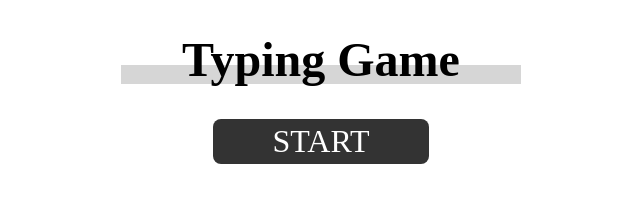
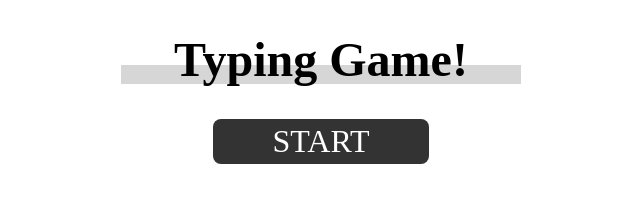
Before and after one commit to sawaguchiyou/typing_game, a plain HTML site: page index.html in a window 1280 px wide. Shown: the whole page, without its empty margins (319-959 px from the left). Drawn offline with nearby package versions, Linux system fonts and the light colour scheme.

Commit message:
Update index.html

```diff
--- a/index.html
+++ b/index.html
@@ -10,7 +10,7 @@
 <body>
     <div id="app" class="container">
         <div class="title">
-            <h1>Typing Game</h1>
+            <h1>Typing Game!</h1>
             <div class="marker"></div>
         </div>
         <button v-if="startFlg != true" class="startButton mb-20" @click="gameStart">START</button>
```
